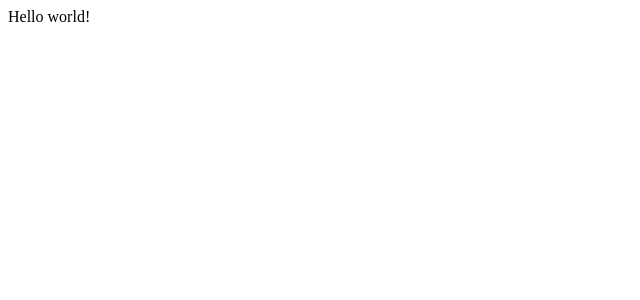
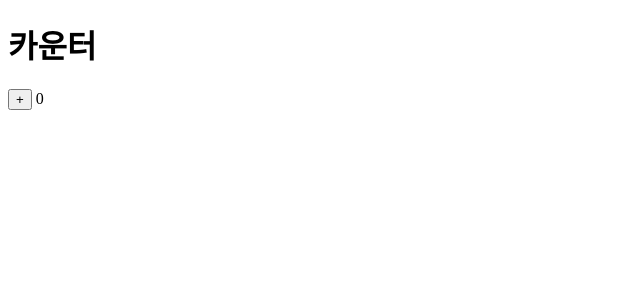
Before and after one commit to egoingsb/lg-cns-react-25-3-6, a React (Vite) app: page / in a window 1280 px wide. Shown: the top 300 px of the page, without its empty margins (0-640 px from the left). Built offline with nearby package versions, Linux system fonts and the light colour scheme.

Commit message:
컴포넌트는 사용자 정의 태그다. 컴포넌트는 함수다. 함수 이름은 첫글자가 반드시 대문자다. 함수의 리턴값은 하나의 단일 루트 태그다.

```diff
--- a/src/App.tsx
+++ b/src/App.tsx
@@ -1,7 +1,19 @@
 import "./App.css";
+function Counter() {
+    return (
+        <>
+            <h1>카운터</h1>
+            <button>+</button> 0
+        </>
+    );
+}
 
 function App() {
-    return <>Hello world!</>;
+    return (
+        <>
+            <Counter></Counter>
+        </>
+    );
 }
 
 export default App;
```
